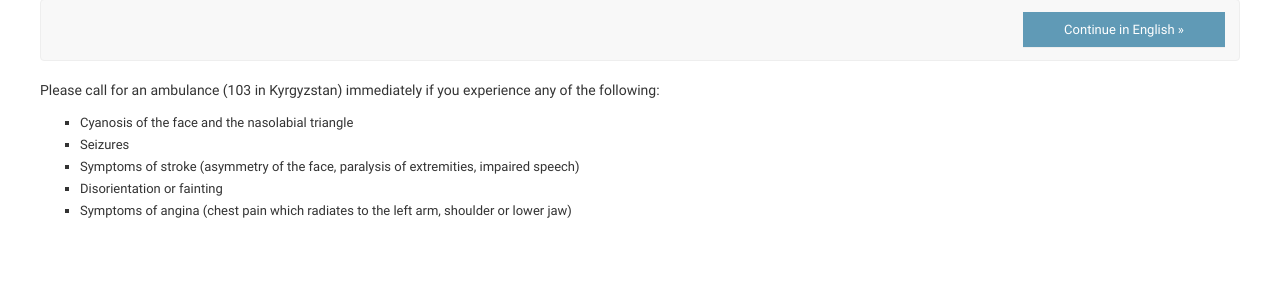
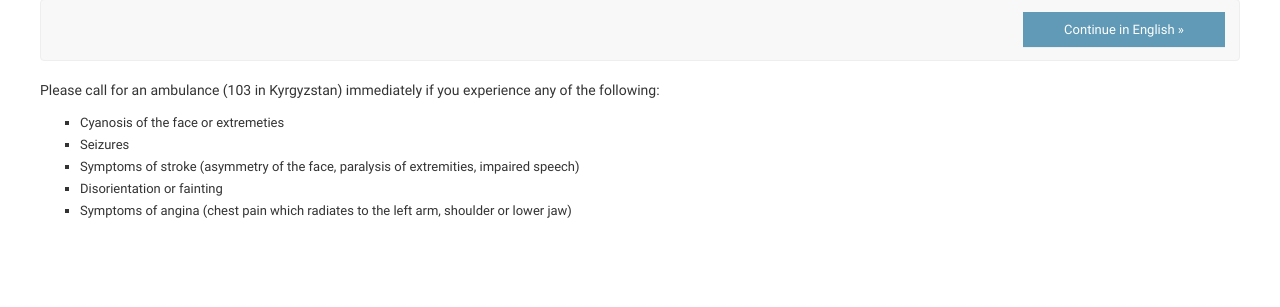
Before and after one commit to mbp-kg/covid19triageproject, a Django app: template triage_project/covid19triage/templates/covid19triage/index.html in a window 1280 px wide. Shown: the part 189-496 px from the top of the page. Run offline with Django 3.2, Linux system fonts and the light colour scheme; the template is opened without the code that fills it, so the values that code supplies are empty; parts of the project's set-up code (start-up, migrations or seed data) failed here and were passed over.

Commit message:
Text simplification requested by the doctor

```diff
--- a/triage_project/covid19triage/templates/covid19triage/index.html
+++ b/triage_project/covid19triage/templates/covid19triage/index.html
@@ -25,7 +25,7 @@
   </div>
   <p>{% trans "Please call for an ambulance (103 in Kyrgyzstan) immediately if you experience any of the following:" %}</p>
   <ul>
-    <li>{% trans "Cyanosis of the face and the nasolabial triangle" %}</li>
+    <li>{% trans "Cyanosis of the face or extremeties" %}</li>
     <li>{% trans "Seizures" %}</li>
     <li>{% trans "Symptoms of stroke (asymmetry of the face, paralysis of extremities, impaired speech)" %}</li>
     <li>{% trans "Disorientation or fainting" %}</li>
```
